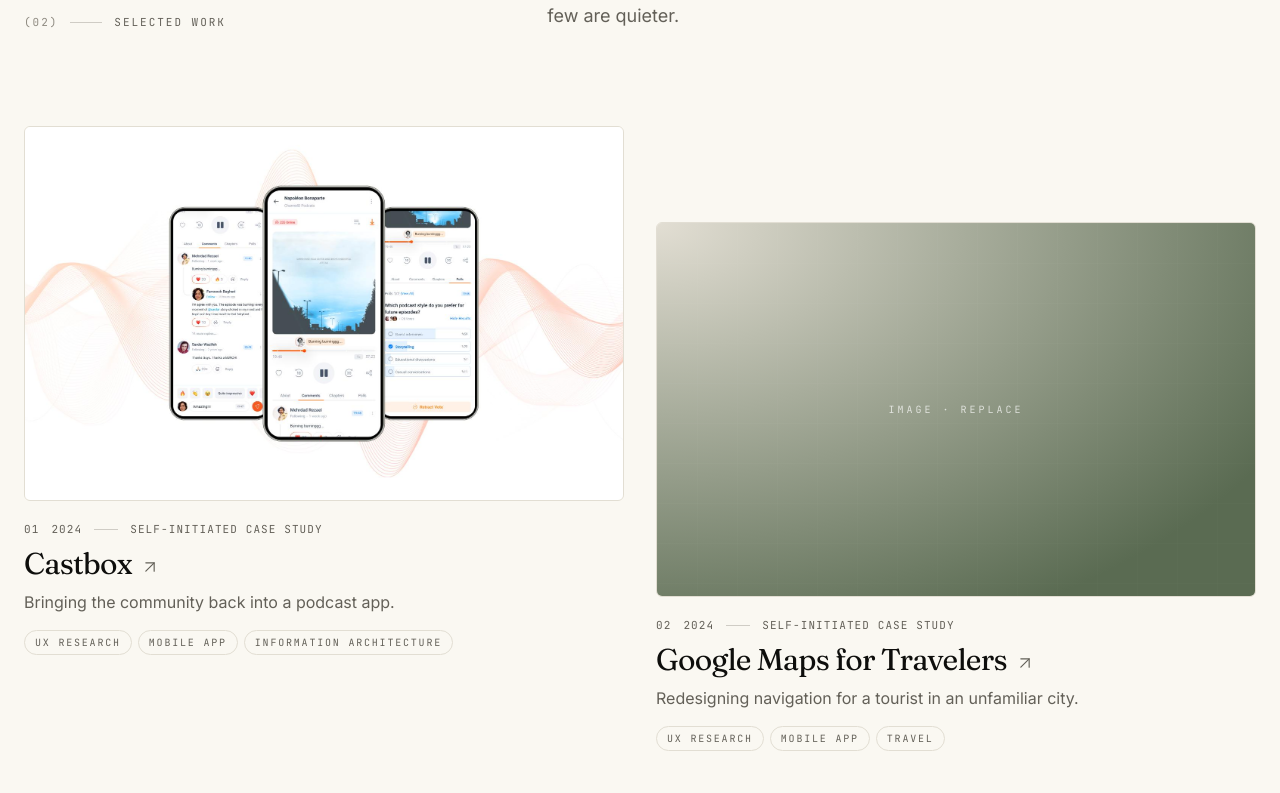
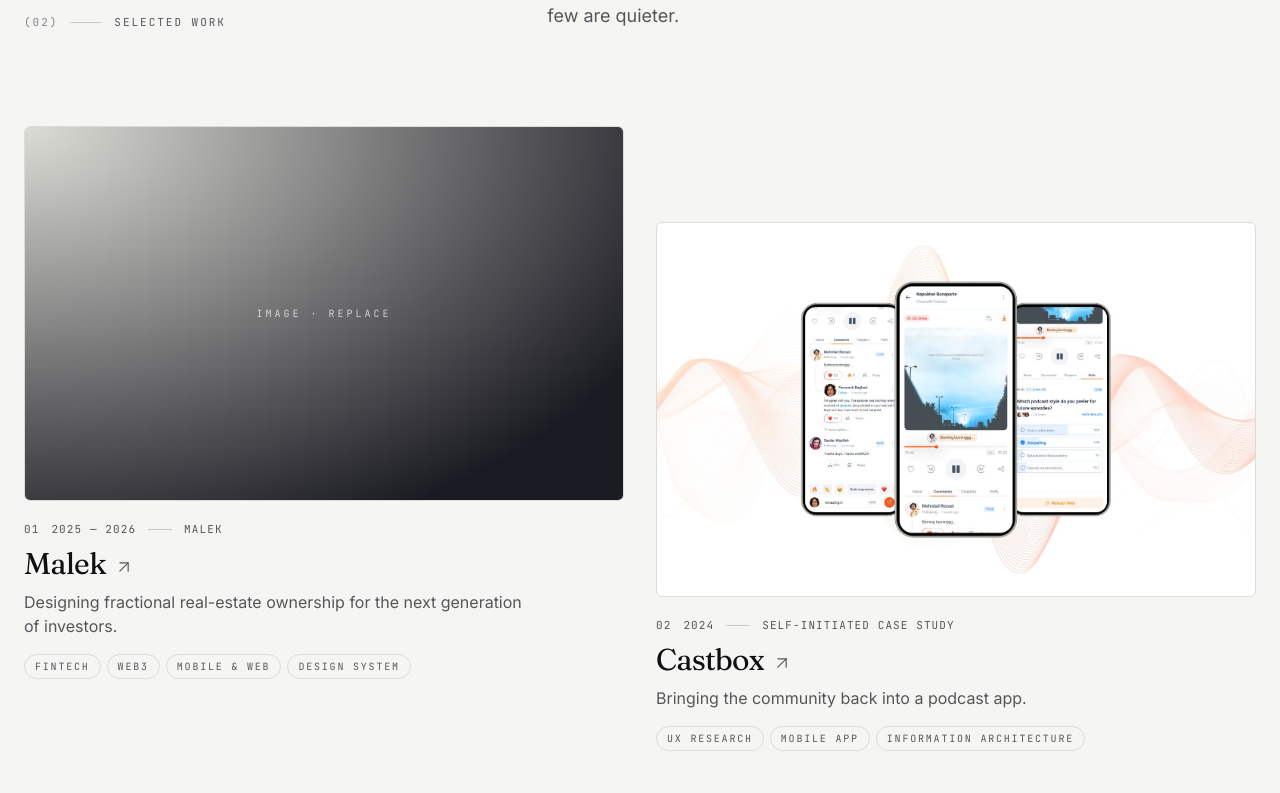
Before and after one commit to sinaghadrico/farnoosh-portfolio, a Next.js app: page / in a window 1280 px wide. Shown: the part 1307-2100 px from the top of the page. Built offline with nearby package versions, Linux system fonts and the light colour scheme.

Commit message:
style: Update color scheme and gradients across components for a cohesive cool theme, enhancing visual consistency and readability.

```diff
--- a/src/app/apple-icon.tsx
+++ b/src/app/apple-icon.tsx
@@ -15,8 +15,8 @@
           alignItems: "center",
           justifyContent: "center",
           background:
-            "radial-gradient(120% 120% at 0% 0%, #D2553E 0%, #0E0E0C 80%)",
-          color: "#FAF8F2",
+            "radial-gradient(120% 120% at 0% 0%, #4F46E5 0%, #0C0C10 80%)",
+          color: "#ECECE8",
           fontSize: 120,
           fontWeight: 500,
           fontFamily: "Georgia, serif",
--- a/src/app/globals.css
+++ b/src/app/globals.css
@@ -4,33 +4,33 @@
 
 @layer base {
   :root {
-    /* Light theme — warm, paper-like */
-    --bg: 250 248 242;          /* #FAF8F2 */
-    --bg-subtle: 244 241 233;   /* #F4F1E9 */
-    --bg-inverse: 14 14 12;
-    --fg: 14 14 12;             /* #0E0E0C */
-    --fg-muted: 99 96 88;       /* #636058 */
-    --fg-subtle: 142 138 128;   /* #8E8A80 */
-    --fg-inverse: 245 242 234;
-    --border: 226 222 211;      /* #E2DED3 */
-    --border-strong: 200 195 182;
-    --accent: 210 85 62;        /* #D2553E vermilion */
+    /* Light theme — cool canvas */
+    --bg: 245 245 243;          /* #F5F5F3 */
+    --bg-subtle: 236 236 232;   /* #ECECE8 */
+    --bg-inverse: 16 16 20;
+    --fg: 16 16 20;             /* #101014 cool ink */
+    --fg-muted: 86 85 92;       /* #56555C */
+    --fg-subtle: 132 131 138;   /* #84838A */
+    --fg-inverse: 240 240 236;
+    --border: 220 220 214;      /* #DCDCD6 */
+    --border-strong: 196 196 188;
+    --accent: 79 70 229;        /* #4F46E5 iris */
     --accent-fg: 255 255 255;
   }
 
   .dark {
-    /* Dark theme — warm black */
-    --bg: 11 11 9;              /* #0B0B09 */
-    --bg-subtle: 22 22 18;      /* #161612 */
-    --bg-inverse: 245 242 234;
-    --fg: 245 242 234;          /* #F5F2EA */
-    --fg-muted: 154 150 140;    /* #9A968C */
-    --fg-subtle: 110 106 96;
-    --fg-inverse: 14 14 12;
-    --border: 38 37 32;         /* #262520 */
-    --border-strong: 60 58 50;
-    --accent: 232 116 90;       /* #E8745A — slightly brighter for dark */
-    --accent-fg: 14 14 12;
+    /* Dark theme — deep ink */
+    --bg: 12 12 16;             /* #0C0C10 */
+    --bg-subtle: 22 22 28;      /* #16161C */
+    --bg-inverse: 240 240 236;
+    --fg: 236 236 232;          /* #ECECE8 */
+    --fg-muted: 150 148 156;    /* #96949C */
+    --fg-subtle: 108 106 116;
+    --fg-inverse: 16 16 20;
+    --border: 40 40 48;         /* #282830 */
+    --border-strong: 62 62 72;
+    --accent: 139 131 255;      /* #8B83FF — brighter iris for dark */
+    --accent-fg: 12 12 16;
   }
 
   * {
--- a/src/app/icon.tsx
+++ b/src/app/icon.tsx
@@ -14,8 +14,8 @@
           display: "flex",
           alignItems: "center",
           justifyContent: "center",
-          background: "#0E0E0C",
-          color: "#FAF8F2",
+          background: "#0C0C10",
+          color: "#ECECE8",
           fontSize: 22,
           fontWeight: 600,
           fontFamily: "Georgia, serif",
--- a/src/app/layout.tsx
+++ b/src/app/layout.tsx
@@ -29,8 +29,8 @@
 
 export const viewport: Viewport = {
   themeColor: [
-    { media: "(prefers-color-scheme: light)", color: "#FAF8F2" },
-    { media: "(prefers-color-scheme: dark)", color: "#0B0B09" },
+    { media: "(prefers-color-scheme: light)", color: "#F5F5F3" },
+    { media: "(prefers-color-scheme: dark)", color: "#0C0C10" },
   ],
   width: "device-width",
   initialScale: 1,
--- a/src/components/PlaceholderImage.tsx
+++ b/src/components/PlaceholderImage.tsx
@@ -10,11 +10,11 @@
 };
 
 const seedColors = [
-  ["#F2D2BD", "#D2553E"], // peach → vermilion
-  ["#E2DED3", "#5A6B52"], // sand → olive
-  ["#D9D2C7", "#3E4A5C"], // bone → slate blue
-  ["#EFE0CE", "#A86B3D"], // cream → clay
-  ["#DCE3DA", "#1F2421"], // mist → ink
+  ["#E5E3FF", "#4F46E5"], // mist → iris
+  ["#DCDCD6", "#1A1A22"], // canvas → ink
+  ["#D8DEE9", "#3B4252"], // pale steel → graphite
+  ["#E6E2D9", "#525058"], // bone → slate
+  ["#D4D3E8", "#312E81"], // lavender → indigo
 ];
 
 function pickGradient(seed: string) {
--- a/src/content/about.ts
+++ b/src/content/about.ts
@@ -45,15 +45,22 @@
 
 export const experience: Experience[] = [
   {
+    company: "Malek",
+    role: "Product Designer · Full-time",
+    period: "2025 — 2026",
+    description:
+      "Designed a blockchain-inspired fintech platform for fractional real estate — onboarding, end-to-end user journeys, dashboards for investors and agents, a tiered referral and reward system, and a BNPL model that lowered the entry barrier for retail investors.",
+  },
+  {
     company: "Independent Practice",
     role: "UX/UI Designer",
-    period: "2024 — Present",
+    period: "2024",
     description:
-      "Working on case studies and freelance briefs across the full design lifecycle — from research and information architecture to wireframes, prototypes, and final UI.",
+      "Self-initiated case studies and freelance briefs across the full design lifecycle — from research and information architecture to wireframes, prototypes, and final UI.",
   },
   {
-    company: "Spiral Academy",
-    role: "UX & UI Design Course",
+    company: "Spiral Design Center",
+    role: "Practical UX/UI Design Course",
     period: "2023",
     description:
       "Comprehensive end-to-end UX & UI program. Covered usability testing, surveys, persona development, user flows, information architecture, wireframing, style guides, and high-fidelity UI design.",
@@ -66,17 +73,16 @@
       "Built and shipped front-end interfaces for a range of websites and applications. The hands-on experience with implementation is what drew me into design.",
   },
   {
-    company: "IAUCTB",
-    role: "BSc Computer Science · Software Engineering",
+    company: "Azad University (IAU)",
+    role: "Bachelor's degree, Computer Engineering",
     period: "2014 — 2018",
     description:
-      "Bachelor's degree in Computer Science with a software engineering specialisation. The foundation underneath everything that came after.",
+      "Bachelor's degree in Computer Engineering. The foundation underneath everything that came after.",
   },
 ];
 
 export const recognition: Recognition[] = [
-  { title: "UX & UI Design", source: "Spiral Academy", year: "2023" },
-  { title: "IELTS Academic — Band 7", source: "British Council", year: "2023" },
-  { title: "BSc Computer Science", source: "IAUCTB", year: "2018" },
-  { title: "Software Engineering", source: "Specialisation", year: "2018" },
+  { title: "Practical UX/UI Design Course", source: "Spiral Design Center", year: "2023" },
+  { title: "IELTS Academic — Band 7.0", source: "IELTS Official", year: "2023" },
+  { title: "Bachelor's degree, Computer Engineering", source: "Azad University (IAU)", year: "2018" },
 ];
--- a/src/content/projects.ts
+++ b/src/content/projects.ts
@@ -7,6 +7,77 @@
  * "/projects/<slug>/cover.jpg".
  */
 export const projects: Project[] = [
+  {
+    slug: "malek",
+    title: "Malek",
+    tagline: "Designing fractional real-estate ownership for the next generation of investors.",
+    summary:
+      "An end-to-end product design role on a blockchain-inspired fintech platform that lets people buy, trade, and swap micro-shares of property — with onboarding that earns trust quickly and a BNPL model that lowers the entry point for retail investors.",
+    year: "2025 — 2026",
+    client: "Malek",
+    role: "Product Designer (Full-time, Remote)",
+    duration: "1 year",
+    team: ["In-house product, design & engineering team"],
+    tags: ["Fintech", "Web3", "Mobile & Web", "Design System"],
+    tools: ["Figma", "FigJam", "Notion", "Maze"],
+    featured: true,
+    cover: {
+      alt: "Malek fractional real-estate platform — investor and agent surfaces",
+      ratio: "video",
+      span: "full",
+    },
+    problem:
+      "Real estate is a high-barrier asset class — expensive, slow, and largely inaccessible to retail investors. Malek's brief was to redesign that experience around fractional ownership: micro-units traded on a blockchain-inspired platform, with onboarding that earned trust quickly, and rewards that kept users coming back.",
+    process: [
+      {
+        heading: "Discovery & onboarding research",
+        body: "User interviews and iterative testing to find where prospective investors lost confidence — most consistently at KYC, asset comprehension, and the first trade. Every drop-off pointed at a moment where the platform asked for trust before it had earned it.",
+      },
+      {
+        heading: "End-to-end user journeys",
+        body: "Mapped flows for two distinct audiences: retail investors browsing and trading micro-shares, and real-estate agents managing inventory and pipeline. The two sides needed different defaults, different data, and different ways of measuring success.",
+      },
+      {
+        heading: "Stepper, dashboards & design system",
+        body: "Designed a step-by-step onboarding stepper that improved completion rates, dashboards that gave both users and agents a clear next action, and a design system the engineering team could extend without me in the room.",
+      },
+      {
+        heading: "BNPL & tiered rewards",
+        body: "Collaborated with product and engineering to ship Buy Now, Pay Later for property purchases, and a tiered referral system using proprietary reward tokens — with multipliers that increased based on user grading levels, driving acquisition and long-term loyalty.",
+      },
+    ],
+    solution:
+      "A platform where buying property feels closer to buying a stock — clearer onboarding, lower entry through BNPL, dashboards on both sides of the marketplace, and a referral-and-reward loop that turns first-time users into long-term participants.",
+    results: [
+      { label: "Surfaces designed", value: "Mobile + Web" },
+      { label: "Audience segments", value: "Investors + Agents" },
+      { label: "Payment models", value: "BNPL + Crypto-fiat" },
+      { label: "Engagement loop", value: "Tiered token rewards" },
+    ],
+    gallery: [
+      {
+        alt: "Onboarding stepper reducing drop-offs at KYC and first-trade moments",
+        ratio: "portrait",
+        span: "regular",
+      },
+      {
+        alt: "Investor dashboard showing portfolio of micro-share holdings",
+        ratio: "portrait",
+        span: "regular",
+      },
+      {
+        alt: "Agent inventory and pipeline dashboard",
+        ratio: "wide",
+        span: "full",
+      },
+      {
+        alt: "Tiered referral and reward token system with grading multipliers",
+        ratio: "video",
+        span: "wide",
+      },
+    ],
+    link: { label: "View on Figma", href: "https://figma.com" },
+  },
   {
     slug: "castbox",
     title: "Castbox",
```
Also changed, not shown: src/app/opengraph-image.tsx (+7 -7 lines), src/app/twitter-image.tsx (+7 -7 lines).
